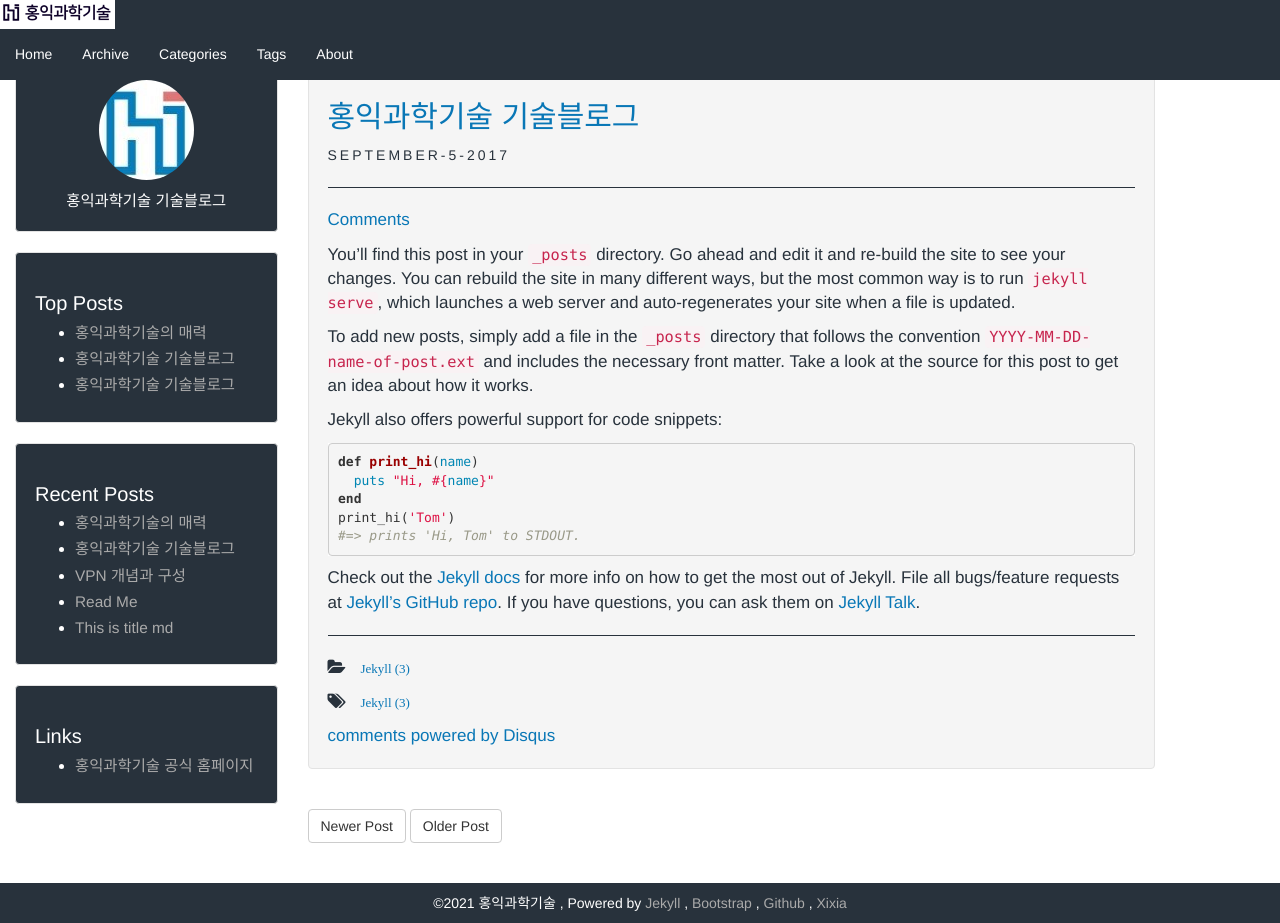
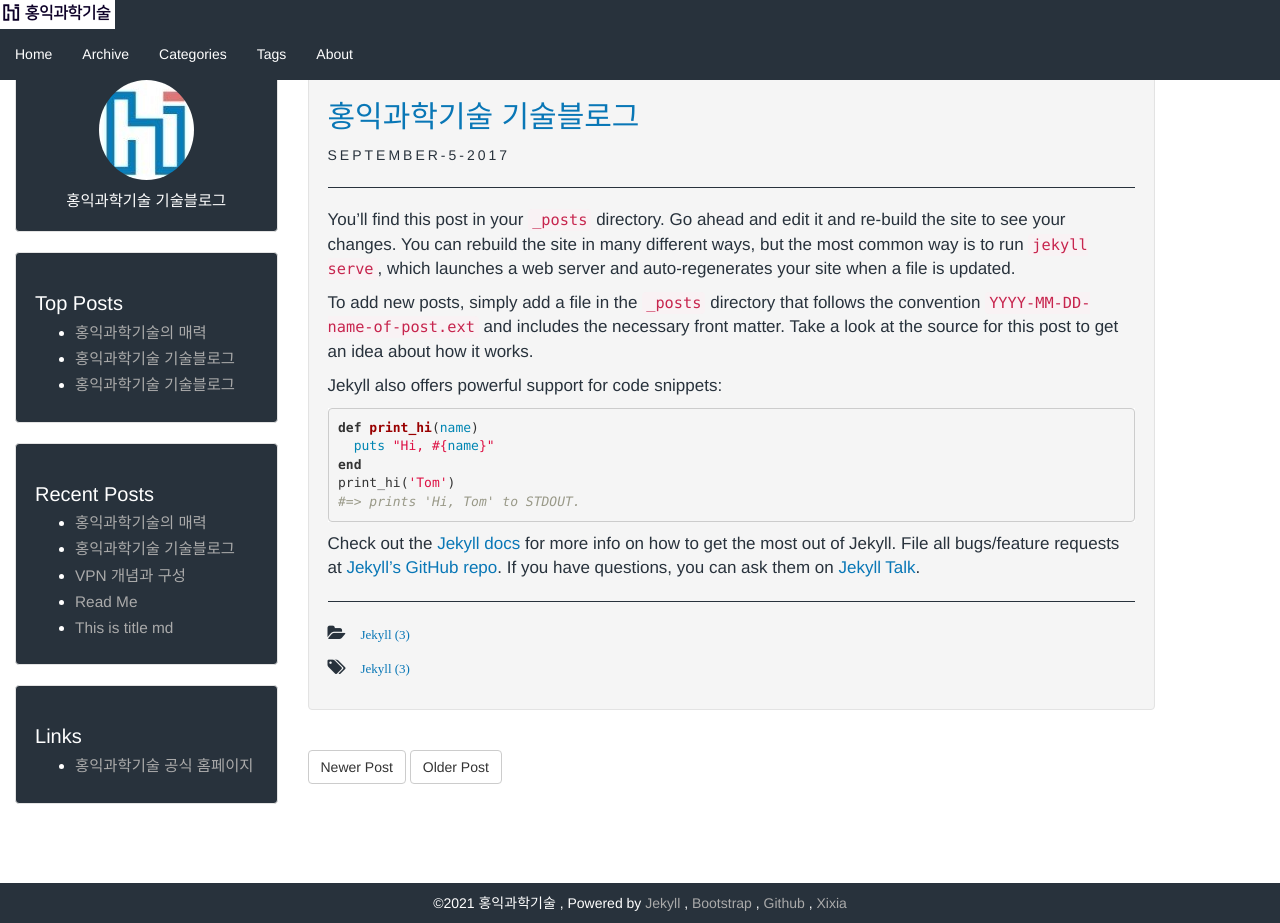
Before and after one commit to jangh-lee/hongikit-mts.github.io, a Jekyll site: the page built from _posts/2017-09-05-welcome-to-jekyll.markdown, in a window 1280 px wide and 923 px high. Built offline with Jekyll 4.4.1, drawn with Linux system fonts in a browser that asks for light colours; some of the changed lines change nothing that is shown.

Commit message:
Update _config.yml

```diff
--- a/_config.yml
+++ b/_config.yml
@@ -28,21 +28,3 @@ markdown: kramdown
 gems: ['jekyll-paginate']
 
 exclude: ['README.md', 'LICENSE', "*.bak"]
-
-comments:
-  provider               : "disqus"
-  disqus:
-    shortname            : dev-hundred-blog # Short-name
-
-defaults:
-  # _posts
-  - scope:
-      path: ""
-      type: posts
-    values:
-      layout: single
-      author_profile: true
-      read_time: false
-      comments: true # 댓글 활성화
-      share: true
-      related: true
```
